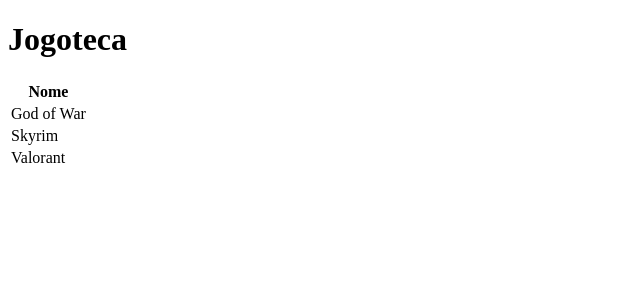
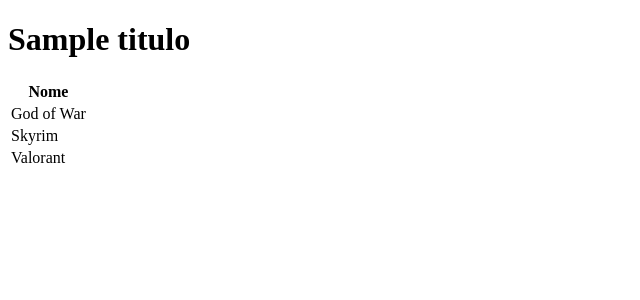
Before and after one commit to tocalopes/referencia-python-flask-jogoteca, a Flask app: template templates/lista.html in a window 1280 px wide. Shown: the top 300 px of the page, without its empty margins (0-640 px from the left). Run offline with Flask 3, Linux system fonts and the light colour scheme; the template is opened without the code that fills it: most values are stand-ins (such as "Sample title", 1, 10 or a date in 2020).

Commit message:
passagem de parametros para página html usando {{}} e render template

```diff
--- a/jogoteca.py
+++ b/jogoteca.py
@@ -5,6 +5,6 @@
 
 @app.route('/inicio')
 def ola():
-    return render_template('lista.html')
+    return render_template('lista.html',titulo='Jogos')
 
 app.run(port=8080)
--- a/templates/lista.html
+++ b/templates/lista.html
@@ -8,7 +8,7 @@
   <body>
     <div class="container">
         <div class="page-header">
-            <h1>Jogoteca</h1>
+            <h1>{{ titulo }}</h1>
         </div>
         <table class="table table-striped table-responsive table-bordered">
             <thead class="thead-default">
```
